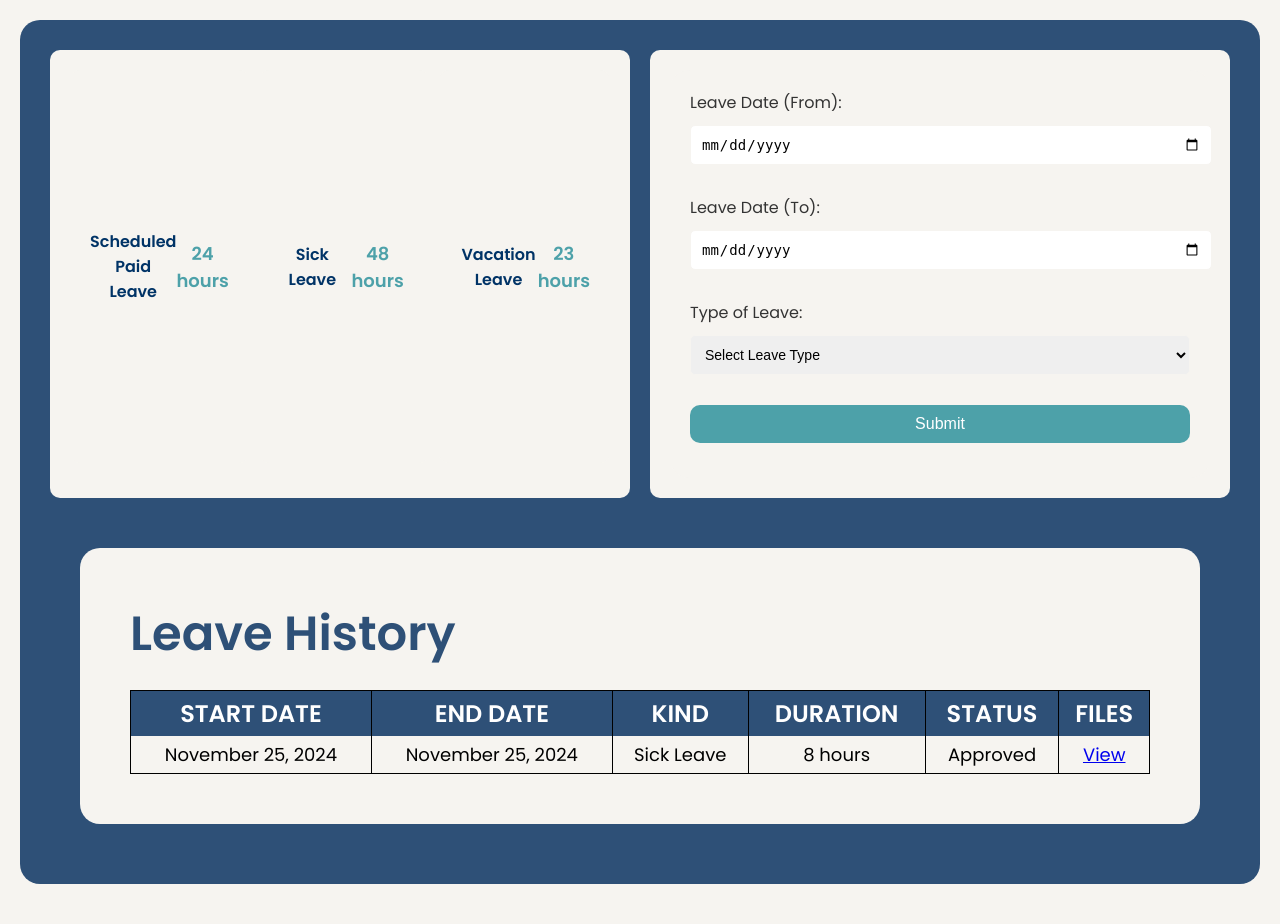
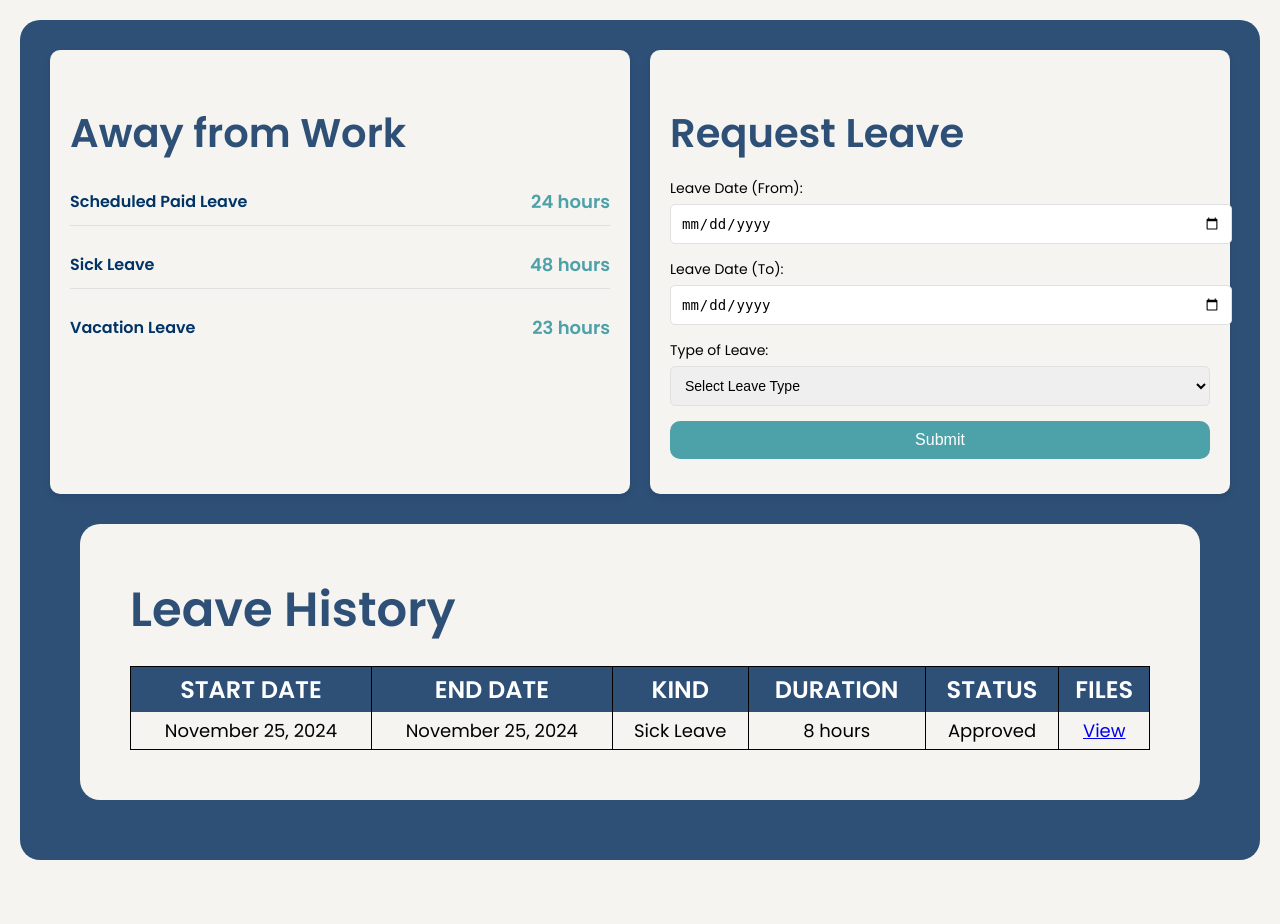
Before and after one commit to Gkcoli/Infosec-UI, a PHP site: page / in a window 1280 px wide, after a click on "Leave". Shown: the part 359-1283 px from the top of the page. After the commit the page ends 1219 px from the top, so only its background shows below. Run offline with PHP 8.4, Linux system fonts and the light colour scheme.

Commit message:
90 percent na i think

```diff
--- a/Index.php
+++ b/Index.php
@@ -193,101 +193,92 @@
             font-size: 24px; /* Border font size */
         }
 
-        .leave-details {
-            display: flex;
-            justify-content: space-between;
-            margin-bottom: 20px;
+        .leave-section {
+            background-color: #2E5077;
+            padding: 30px;
+            border-radius: 20px;
+            margin-top: 20px;
         }
 
-        .leave-details {
-            background-color: #2E5077;
-            padding: 30px;
-            border-radius: 8px;
+        .leave-container {
+            display: flex;
+            flex-wrap: wrap;
+            gap: 20px;
+            justify-content: space-between;
         }
 
-        .leave-request {
-            background-color: #2E5077;
-            padding: 30px;
-            border-radius: 8px;
-        }
-
-        .leave-history {
-            padding: 30px;
-            border-radius: 20px;
-        }
-
-        .leave-details div {
+        .leave-details, .leave-request {
             background-color: #F6F4F0;
             padding: 20px;
             border-radius: 10px;
-            text-align: center;
-            flex: 1;
-            margin-right: 10px;
+            flex: 1 1 calc(50% - 10px); /* Adjusts width */
+            box-shadow: 0 4px 6px rgba(0, 0, 0, 0.1);
         }
 
-        .leave-details div:last-child {
-            margin-right: 0;
+        .leave-details h2,
+        .leave-request h2 {
+            font-size: 40px; /* Increased font size */
+            font-weight: 800; /* Increased font weight */
+            color: #2E5077;
+            margin-bottom: 15px;
         }
 
-        .leave-details div h3 {
-            margin: 0;
-            font-size: 18px;
-            color: #2E5077;
+        .leave-details .leave-item {
+            display: flex;
+            justify-content: space-between;
+            padding: 10px 0;
+            border-bottom: 1px solid #E0E0E0;
         }
 
-        .leave-details div p {
-            margin: 0;
-            font-size: 24px;
-            font-weight: bold;
-            color: #4DA1A9;
+        .leave-details .leave-item:last-child {
+            border-bottom: none;
         }
 
-        .leave-request {
-            margin-bottom: 20px;
+        .leave-details .leave-item h3 {
+            font-size: 16px;
+            color: #003366;
+            margin: 0;
         }
 
-        .leave-request form {
-            background-color: #F6F4F0;
-            padding: 20px;
-            border-radius: 20px;
-            display: flex;
-            flex-direction: column;
-            gap: 15px;
+        .leave-details .leave-item p {
+            font-size: 18px;
+            color: #4DA1A9;
+            font-weight: bold;
+            margin: 0;
         }
 
-        .leave-request form div {
-            display: flex;
-            flex-direction: column;
-            gap: 5px;
+        .leave-request .form-group {
+            margin-bottom: 15px;
         }
 
-        .leave-request form label {
-            font-size: 16px;
-            color: #333;
+        .leave-request .form-group label {
+            display: block;
+            font-size: 14px;
+            margin-bottom: 5px;
         }
 
-        .leave-request form input,
-        .leave-request form select {
+        .leave-request .form-group input,
+        .leave-request .form-group select {
             width: 100%;
             padding: 10px;
             font-size: 14px;
-            border: 1px solid #ccc;
+            border: 1px solid #E0E0E0;
             border-radius: 5px;
         }
 
-        .leave-request form button {
-            padding: 10px 20px;
+        .leave-request button {
+            width: 100%;
+            padding: 12px;
             font-size: 16px;
-            background-color: #2E5077;
+            background-color: #4DA1A9;
             color: white;
             border: none;
-            border-radius: 5px;
+            border-radius: 10px;
             cursor: pointer;
-            align-self: flex-start;
         }
 
-        .leave-request form button:hover {
-            background-color: #1f3958;
+        .leave-request button:hover {
+            background-color: #3b8994;
         }
 
         .outer-container {
@@ -647,7 +638,6 @@
         .payroll-overview .breakdown table td {
             padding: 10px;
             border: none; /* Remove inside borders */
-            text-align: right; /* Align text to the right */
         }
 
         .payroll-overview .breakdown table td:last-child {
@@ -748,7 +738,6 @@
         .payroll-overview .breakdown table td {
             padding: 10px;
             font-size: 16px;
-            text-align: right; /* Ensure text is aligned to the right */
         }
 
         .payroll-overview .breakdown table td:last-child {
@@ -823,31 +812,32 @@
         <div id="leave-section" class="leave-section">
             <div class="leave-container">
                 <div class="leave-details">
-                    <div>
+                    <h2>Away from Work</h2>
+                    <div class="leave-item">
                         <h3>Scheduled Paid Leave</h3>
                         <p>24 hours</p>
                     </div>
-                    <div>
+                    <div class="leave-item">
                         <h3>Sick Leave</h3>
                         <p>48 hours</p>
                     </div>
-                    <div>
+                    <div class="leave-item">
                         <h3>Vacation Leave</h3>
                         <p>23 hours</p>
                     </div>
                 </div>
-
                 <div class="leave-request">
+                    <h2>Request Leave</h2>
                     <form>
-                        <div>
+                        <div class="form-group">
                             <label for="leave-from">Leave Date (From):</label>
                             <input type="date" id="leave-from">
                         </div>
-                        <div>
+                        <div class="form-group">
                             <label for="leave-to">Leave Date (To):</label>
                             <input type="date" id="leave-to">
                         </div>
-                        <div>
+                        <div class="form-group">
                             <label for="leave-type">Type of Leave:</label>
                             <select id="leave-type">
                                 <option value="">Select Leave Type</option>
@@ -856,13 +846,12 @@
                                 <option value="paid">Paid Leave</option>
                             </select>
                         </div>
-                        <div>
+                        <div class="form-group">
                             <button type="submit">Submit</button>
                         </div>
                     </form>
                 </div>
             </div>
-
             <div class="leave-history">
                 <div class="leave-history-inner">
                     <h2>Leave History</h2>
@@ -903,28 +892,27 @@
                         <table>
                             <tr>
                                 <td style="text-align: left;">Hours worked</td>
-                                <td style="text-align: right;">24 hrs</td>
+                                <td>24 hrs</td>
                             </tr>
                             <tr>
                                 <td style="text-align: left;">Pay per hour</td>
-                                <td style="text-align: right;">P 300.00/hr</td>
+                                <td>P300.00/hr</td>
                             </tr>
                             <tr>
                                 <td style="text-align: left;">Deductions:</td>
-                                <td style="text-align: right;">-Taxes (10%)</td>
+                                <td style="text-align: left;">-Taxes (10%)</td>
                             </tr>
                             <tr>
                                 <td></td>
-                                <td style="text-align: right; color: #4DA1A9;">P 30.00</td>
+                                <td style="color: #4DA1A9; text-align: right;">P30.00</td>
                             </tr>
                             <tr class="total">
                                 <td style="text-align: left; font-style: italic;">TOTAL AMOUNT:</td>
-                                <td style="text-align: right; font-style: italic">P 770.00</td>
+                                <td style="font-style: italic">P770.00</td>
                             </tr>
                         </table>
                     </div>
                 </div>
-
                 <div class="payment-history">
                     <h3>Payment History</h3>
                     <table>
```
